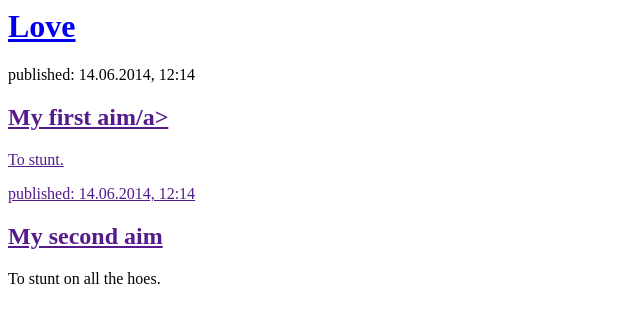
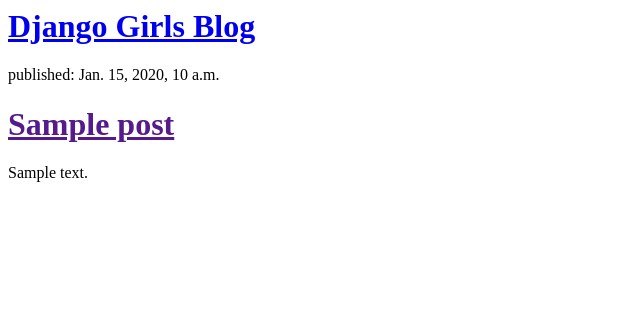
Before and after one commit to theironyoflove/my-first-blog, a Django app: template blog/templates/blog/post_list.html in a window 1280 px wide. Shown: the top 323 px of the page, without its empty margins (0-640 px from the left). Run offline with Django 3.2, Linux system fonts and the light colour scheme; the template is opened without the code that fills it: values that come from a table or form of the project are taken from there, others are empty; tables that the repository leaves empty hold one stand-in row (values such as "Sample post").

Commit message:
Modified templates to display posts from database.

```diff
--- a/blog/templates/blog/post_list.html
+++ b/blog/templates/blog/post_list.html
@@ -3,20 +3,16 @@
         <title>Love's stunt page</title>
     </head>
     <body>
-        <div>
-            <h1><a href="/">Love</a></h1>
-        </div>
+		<div>
+		    <h1><a href="/">Django Girls Blog</a></h1>
+		</div>
 
-        <div>
-            <p>published: 14.06.2014, 12:14</p>
-            <h2><a href="">My first aim/a></h2>
-            <p>To stunt.</p>
-        </div>
-
-        <div>
-            <p>published: 14.06.2014, 12:14</p>
-            <h2><a href="">My second aim</a></h2>
-            <p>To stunt on all the hoes.</p>
-        </div>
+		{% for post in posts %}
+		    <div>
+		        <p>published: {{ post.published_date }}</p>
+		        <h1><a href="">{{ post.title }}</a></h1>
+		        <p>{{ post.text|linebreaksbr }}</p>
+		    </div>
+		{% endfor %}
     </body>
 </html>
--- a/blog/views.py
+++ b/blog/views.py
@@ -1,5 +1,7 @@
 from django.shortcuts import render
+from django.utils import timezone
+from .models import Post
 
 def post_list(request):
-    return render(request, 'blog/post_list.html')
-# Create your views here.
+    posts = Post.objects.filter(published_date__lte=timezone.now()).order_by('published_date')
+    return render(request, 'blog/post_list.html', {'posts': posts})
```
